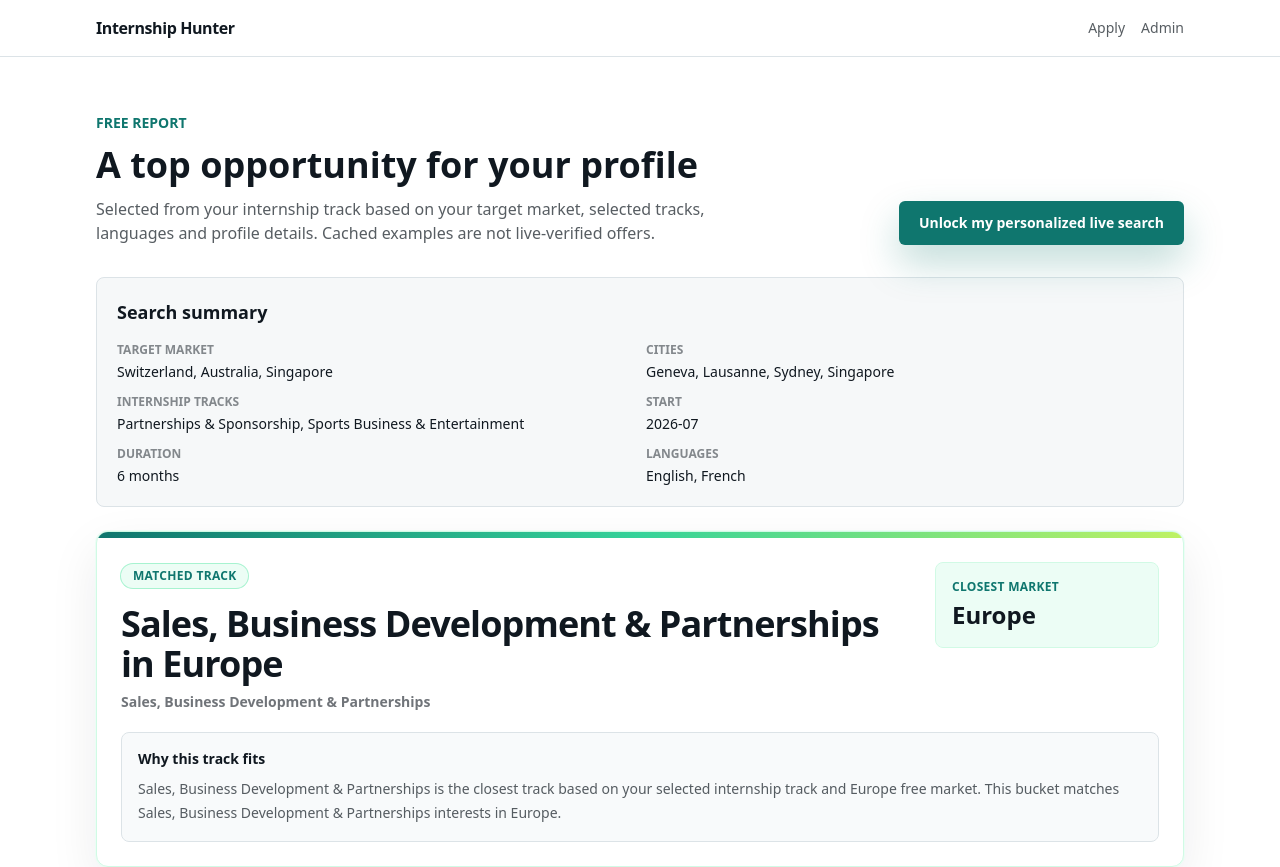
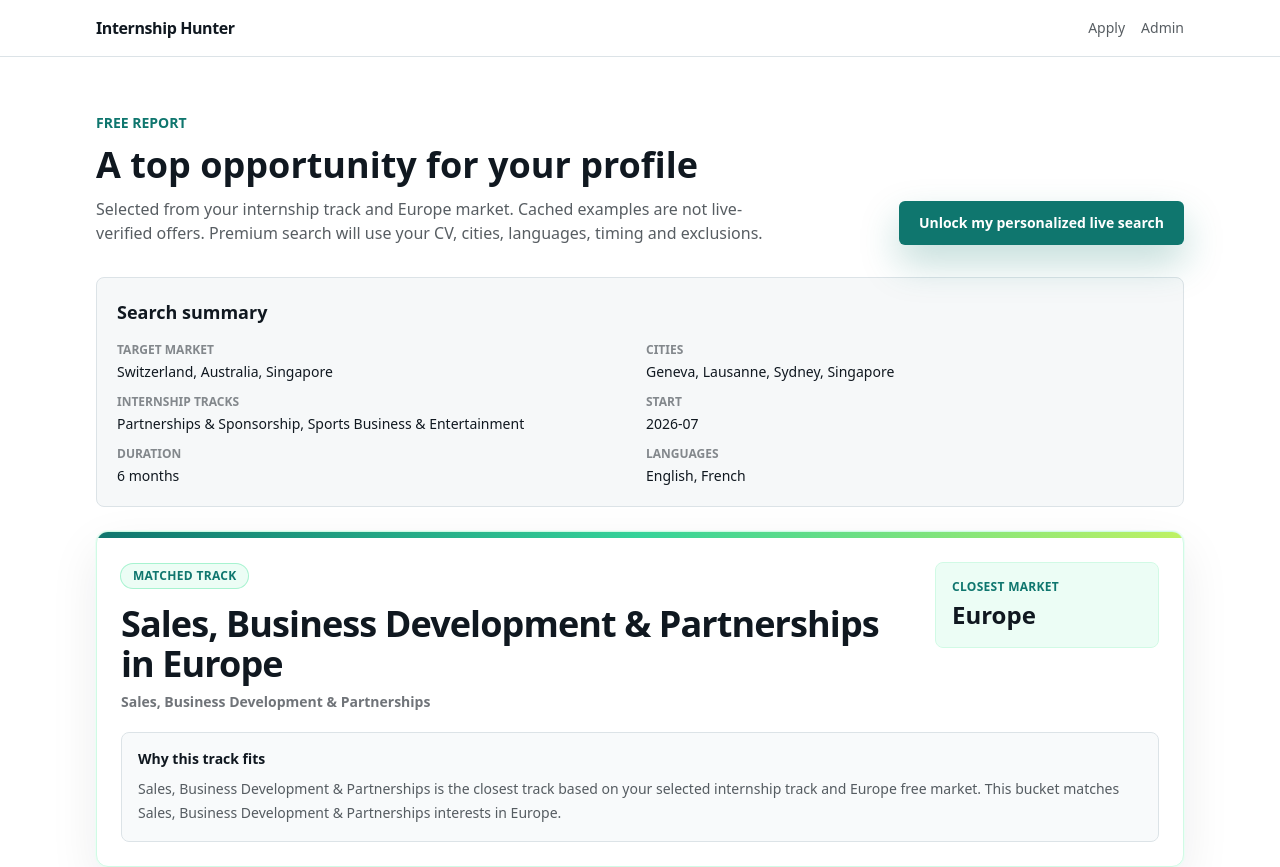
Before and after one commit to paulcuillerot-star/internshiphunter, a Next.js app: page /report/1 in a window 1280 px wide. Shown: the top 867 px of the page. Built offline with nearby package versions, Linux system fonts and the light colour scheme; no server answers.

Commit message:
Clarify free report uses track and Europe market

```diff
--- a/app/report/[id]/page.tsx
+++ b/app/report/[id]/page.tsx
@@ -21,7 +21,7 @@ export default async function ReportPage({ params }: { params: { id: string } })
         <div>
           <p className="text-sm font-semibold uppercase text-signal">Free report</p>
           <h1 className="mt-3 text-4xl font-bold text-ink">A top opportunity for your profile</h1>
-          <p className="mt-3 max-w-2xl text-ink/70">Selected from your internship track based on your target market, selected tracks, languages and profile details. Cached examples are not live-verified offers.</p>
+          <p className="mt-3 max-w-2xl text-ink/70">Selected from your internship track and Europe market. Cached examples are not live-verified offers. Premium search will use your CV, cities, languages, timing and exclusions.</p>
         </div>
         <Link href={`/premium/${report.id}`} className="inline-flex items-center justify-center rounded-md bg-signal px-5 py-3 text-sm font-bold text-white shadow-[0_18px_38px_rgba(15,118,110,0.26)] transition hover:bg-emerald-700">
           Unlock my personalized live search
```
